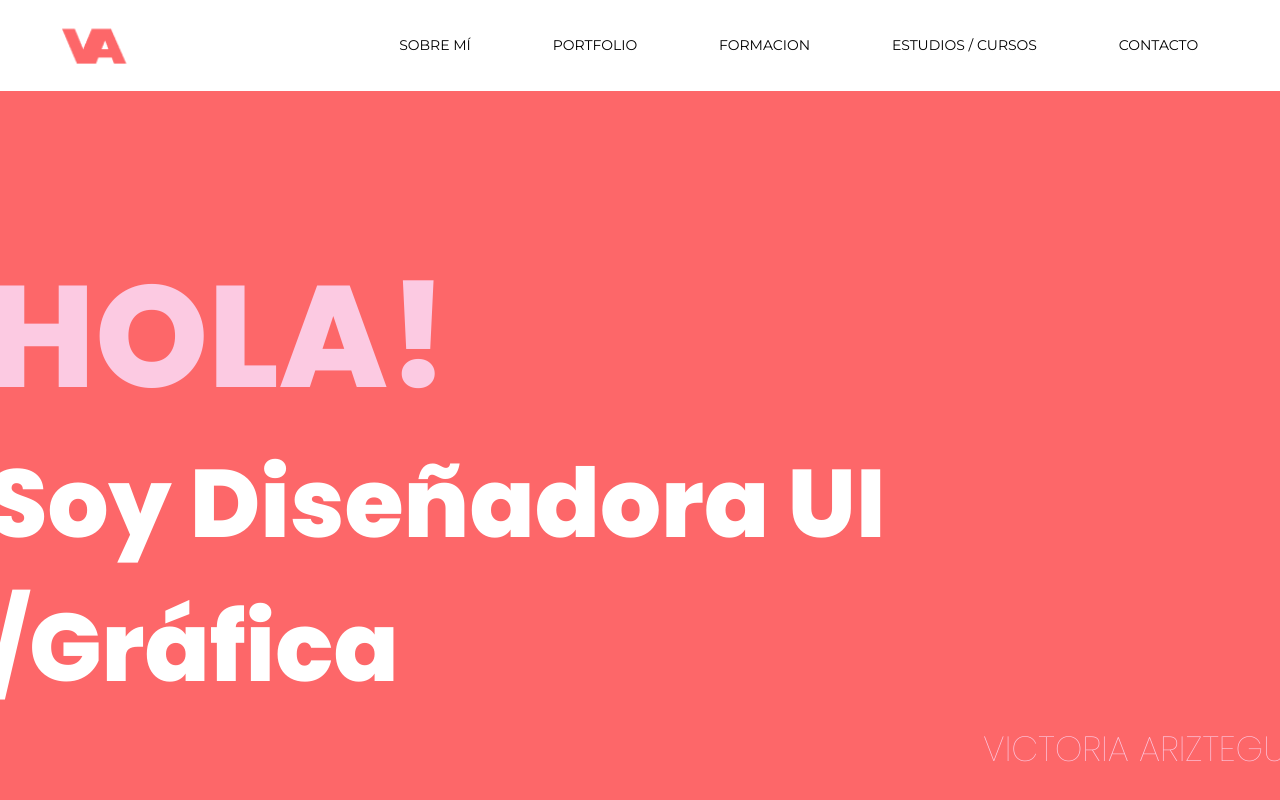
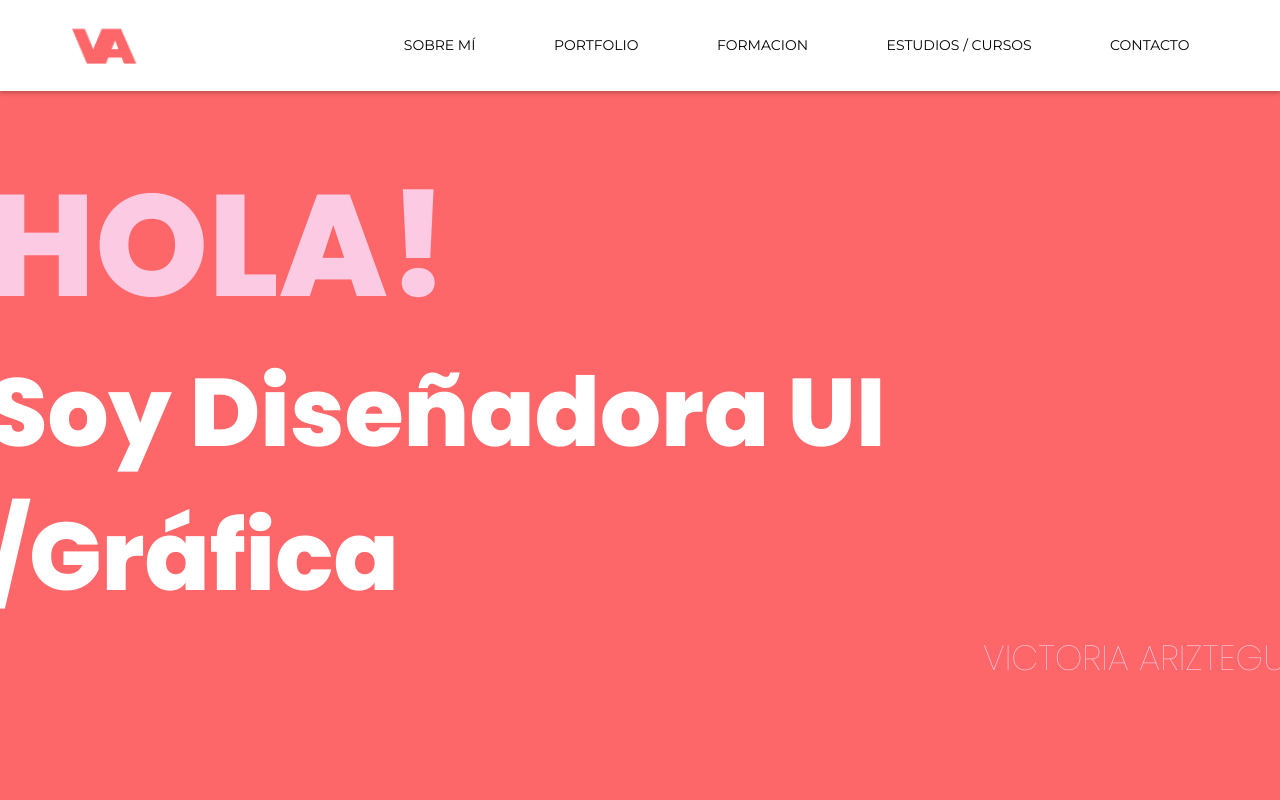
Before and after one commit to PickyAriztegui/curruculum-VA, a React (Create React App) app: page / in a window 1280 px wide. Shown: the top 800 px of the page. Built offline with nearby package versions, Linux system fonts and the light colour scheme.

Commit message:
menu fixed implementado

```diff
--- a/public/index.html
+++ b/public/index.html
@@ -2,6 +2,10 @@
 <html lang="en">
   <head>
     <meta charset="utf-8" />
+
+    <!-- Favicon VA -->
+    <link rel="shortcut icon" href="/favicon.ico" type="image/x-icon">
+    <link rel="icon" href="/favicon.ico" type="image/x-icon">
 
     <!-- Animate CSS -->
     <link rel="stylesheet" href="https://cdnjs.cloudflare.com/ajax/libs/animate.css/3.7.2/animate.min.css">
@@ -25,7 +29,7 @@
     <meta name="theme-color" content="#000000" />
     <meta name="description" content="Web site created using create-react-app"/>
 
-    <title>Curriculum VA</title>
+    <title>Portfolio - Victoria Ariztegui</title>
 
   </head>
     <body>
--- a/src/index.css
+++ b/src/index.css
@@ -11,6 +11,16 @@
     display: flex;
     justify-content: center;
     align-items: center;
+}
+
+.row.header-desktop {
+    position: fixed;
+    width: 100%;
+    background: #fff;
+    padding: 0;
+    margin: 0;
+    z-index: 10;
+    box-shadow: 0px 2px 4px rgb(0 0 0 / 25%);
 }
 
 .contenedor-header-right  {
@@ -667,6 +677,7 @@ textarea.form-control.text-area-mensaje {
         font-size: 32px;
         line-height: 50px;
         margin-bottom: 40px;
+        text-align: center;
     }
 
     .formacion h3 {
@@ -700,6 +711,7 @@ textarea.form-control.text-area-mensaje {
         font-size: 32px;
         line-height: 50px;
         margin-bottom: 40px;
+        text-align: center;
     }
 
     .formacion-cursos h3 {
@@ -725,6 +737,7 @@ textarea.form-control.text-area-mensaje {
         font-size: 32px;
         line-height: 50px;
         margin-bottom: 40px;
+        text-align: center;
     }
 
     .input-nombre, .input-email, .text-area-mensaje {
```
Also changed, not shown: 1 other file (tests, documents, lock files or other folders).
